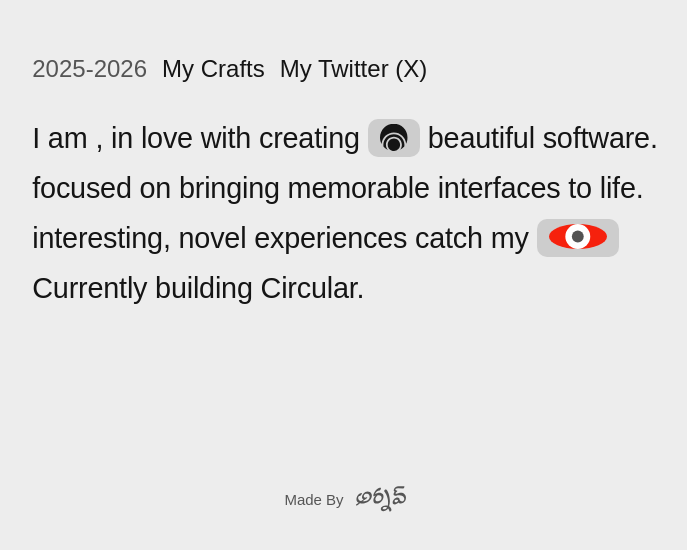
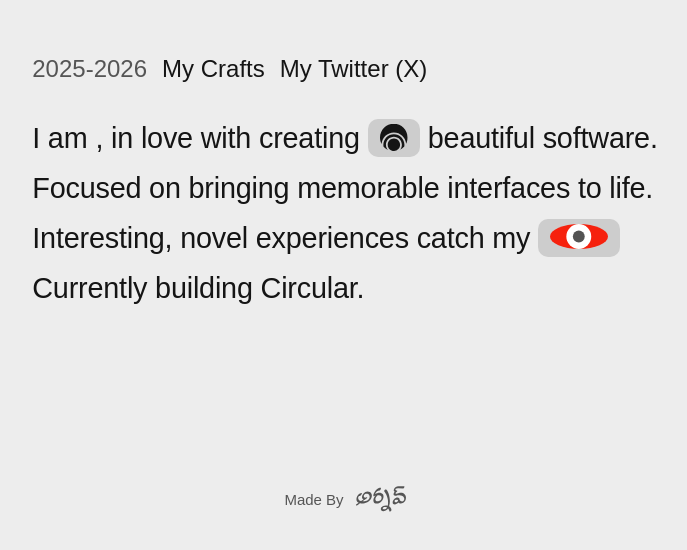
Before and after one commit to ArnavNath550/arnav.github.io, a React (Vite) app: page / in a window 1280 px wide. Shown: the part 226-776 px from the top of the page, without its empty margins (295-982 px from the left). Built offline with nearby package versions, Linux system fonts and the light colour scheme; a web font is replaced by a local one.

Commit message:
punctuation errors

```diff
--- a/src/pages/Index.tsx
+++ b/src/pages/Index.tsx
@@ -93,10 +93,10 @@ const Index: React.FC = () => {
             beautiful software.
           </StyledMotionText>
           <StyledMotionText variants={itemVariants}>
-            focused on bringing memorable interfaces to life.
+            Focused on bringing memorable interfaces to life.
           </StyledMotionText>
           <StyledMotionText variants={itemVariants}>
-            interesting, novel experiences catch my{" "}
+            Interesting, novel experiences catch my{" "}
             <StyledInlineContent>
               <motion.div variants={iconVariants}>
                 <EyeIcon width={58} height={58} />
```
